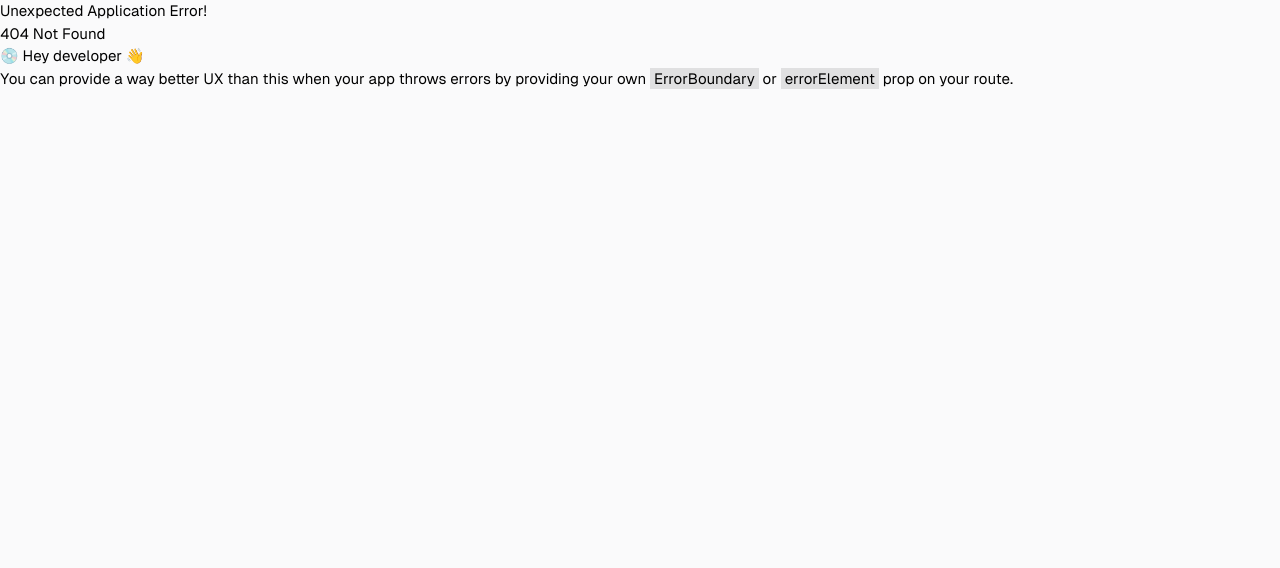
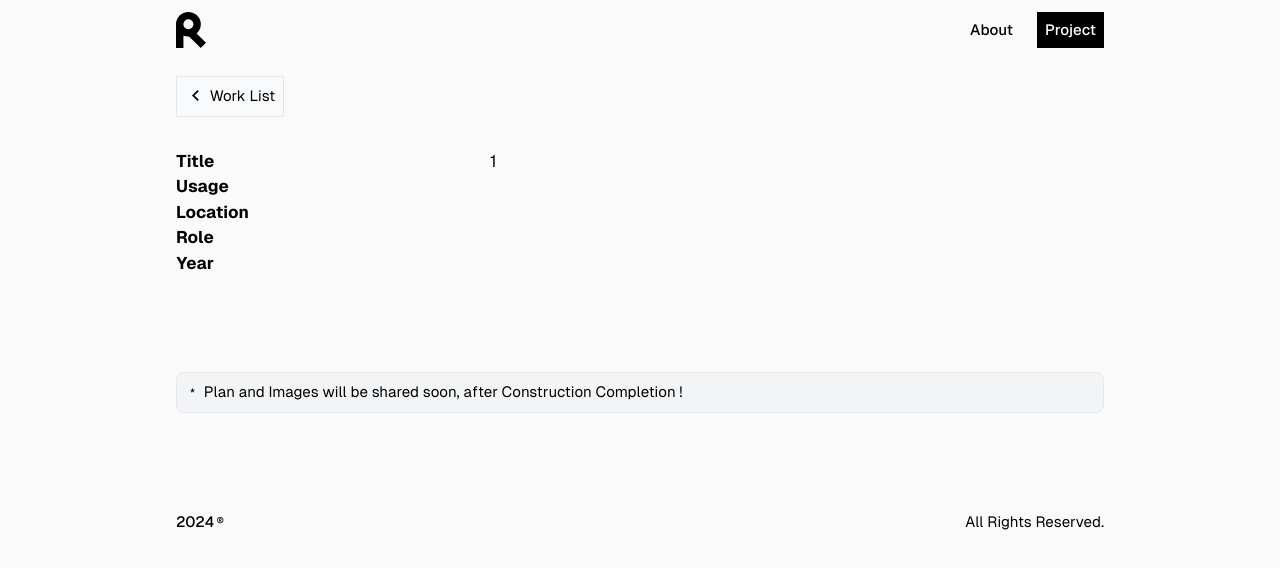
Before and after one commit to olhkyle/radial, a React (Vite) app: page /project/1 in a window 1280 px wide. Before the commit this address had no page. Shown: the top 568 px of the page. Built offline with nearby package versions, Linux system fonts and the light colour scheme.

Commit message:
[FEAT] add project detail

```diff
--- a/src/App.tsx
+++ b/src/App.tsx
@@ -2,9 +2,10 @@ import './styles/font.css';
 import { Global } from '@emotion/react';
 import GlobalStyle from './styles/GlobalStyle';
 import { createBrowserRouter, RouterProvider } from 'react-router-dom';
-import { Home, Project } from './pages';
+import { Home, Project, ProjectDetail } from './pages';
 import { Layout } from './components';
 import route from './constants/route';
+import ProjectLayout from './components/project/ProjectLayout';
 
 const router = createBrowserRouter([
 	{
@@ -17,7 +18,14 @@ const router = createBrowserRouter([
 			},
 			{
 				path: route.PROJECT,
-				element: <Project />,
+				element: <ProjectLayout />,
+				children: [
+					{ index: true, element: <Project /> },
+					{
+						path: `:title`,
+						element: <ProjectDetail />,
+					},
+				],
 			},
 		],
 	},
--- a/src/components/home/FeatureSection.tsx
+++ b/src/components/home/FeatureSection.tsx
@@ -9,15 +9,15 @@ interface Description {
 }
 
 const description: Description[] = [
-	{ date: '2024.09', title: 'PUREDA(on going)', content: 'Interior Design', link: externalLink.pureda },
-	{ date: '2024.04', title: 'Cafe Far *', content: 'Interior Design', link: externalLink.farben },
+	{ date: '2024.09', title: 'Pureda(on going)', content: 'Interior Design', link: externalLink.pureda },
+	{ date: '2024.04', title: 'Cafe Farben', content: 'Interior Design', link: externalLink.farben },
 	{ date: '2024.02', title: 'Obscura Paju Shinsegae Outlet', content: 'Interior Design', link: externalLink.obscura_paju },
 	{ date: '2024.01', title: 'Obscura Suwon Starfield', content: 'Interior Design', link: externalLink.obscura_suwon },
 	{ date: '2024.07', title: 'BaseCampLive', content: 'Web Platform & Admin Service Development', link: externalLink.basecamplive },
-	{ date: '2024.06', title: 'radial', content: 'Established', link: '/' },
+	{ date: '2024.06', title: 'Radial', content: 'Established', link: '/' },
 	{ date: '2023.07', title: 'CBTI', content: 'Web Application UI/UX Design', link: externalLink.cbti },
 	{ date: '2022.02', title: 'DESIGNTHOU', content: 'Architecture Content Platform', link: externalLink.designthou },
-	{ date: '2020.03', title: '🏢', content: 'Architectural / Interior Design' },
+	{ date: '2019.11', title: '🏢', content: 'Architectural / Interior Design' },
 ];
 
 const FeatureSection = () => {
--- /dev/null
+++ b/src/components/project/ProjectLayout.tsx
@@ -0,0 +1,7 @@
+import { Outlet } from 'react-router-dom';
+
+const ProjectLayout = () => {
+	return <Outlet />;
+};
+
+export default ProjectLayout;
--- a/src/components/project/data.ts
+++ b/src/components/project/data.ts
@@ -1,6 +1,13 @@
 import { externalLink } from '../../constants/externalLink';
 
-const devProjects: { title: string; src: string; href: `https://${string}`; completed: boolean }[] = [
+interface DevProject {
+	title: string;
+	src: string;
+	href: `https://${string}`;
+	completed: boolean;
+}
+
+const devProjects: DevProject[] = [
 	{ title: 'tekt.log', src: '/project/craft.png', href: 'https://log.lazykyle.me', completed: false },
 	{ title: 'basecamplive', src: '/project/isometric.webp', href: 'https://bclive.co.kr', completed: true },
 	{ title: 'dta', src: '/project/dta.png', href: 'https://construction-ttax-d7e7d.web.app/', completed: true },
@@ -18,18 +25,135 @@ const devProjects: { title: string; src: string; href: `https://${string}`; comp
 	{ title: 'lcc', src: '/project/lcc.png', href: 'https://first-responsive-web-three.vercel.app/', completed: true },
 ];
 
-const spaceWork: { title: string; href?: `https://${string}`; field: 'Architecture' | 'Interior' | 'Furniture'; year: number }[] = [
-	{ title: 'Pureda(on going)', href: externalLink.pureda, field: 'Interior', year: 2024 },
-	{ title: 'Cafe Far *', href: externalLink.farben, field: 'Interior', year: 2024 },
-	{ title: 'Obscura Paju Shinsegae Outlet', href: externalLink.obscura_paju, field: 'Interior', year: 2024 },
-	{ title: 'Obscura Suwon Starfield', href: externalLink.obscura_suwon, field: 'Interior', year: 2024 },
-	{ title: 'Sinsa-dong 550-18 House Renovation', field: 'Interior', year: 2022 },
-	{ title: 'Bed Side Table, Stool for Personal', field: 'Furniture', year: 2020 },
-	{ title: 'Sinsa-dong Seoul Real Estate', field: 'Interior', year: 2020 },
-	{ title: 'Gangnam Metal Workshop', field: 'Interior', year: 2020 },
-	{ title: 'Banpo Yangseo Village Renovation', field: 'Interior', year: 2019 },
-	{ title: 'Yeonhui-dong House Renovation', field: 'Interior', year: 2019 },
-	{ title: 'Sinsa-dong Myeong-jeong Building Renovation', field: 'Interior', year: 2019 },
+interface SpaceWork {
+	title: string;
+	href?: `https://${string}`;
+	imgSrc?: string | string[];
+	usage: string;
+	role: string;
+	field: 'Architecture' | 'Interior' | 'Furniture';
+	location: string;
+	year: number;
+}
+
+const spaceWork: SpaceWork[] = [
+	{
+		title: 'Pureda(on going)',
+		href: externalLink.pureda,
+		usage: 'Fashion Store',
+		role: 'Design / PM / CM',
+		field: 'Interior',
+		location: 'Seoul',
+		year: 2024,
+	},
+	{
+		title: 'Farben',
+		href: externalLink.farben,
+		imgSrc: '/project/design/2024/farben-plan.png',
+		usage: 'Cafe',
+		role: 'Design(SD,DD)',
+		field: 'Interior',
+		location: 'Seoul',
+		year: 2024,
+	},
+	{
+		title: 'Obscura Paju Shinsegae Outlet',
+		href: externalLink.obscura_paju,
+		imgSrc: [
+			'/project/design/2024/paju-plan.png',
+			'/project/design/2024/paju-furnitures.png',
+			'/project/design/2024/paju-elev1.jpg',
+			'/project/design/2024/paju-elev2.png',
+			'/project/design/2024/paju-elev3.png',
+			'/project/design/2024/paju-iso.png',
+		],
+		usage: 'Fashion Store',
+		role: 'Design / PM / CM',
+		field: 'Interior',
+		location: 'Paju',
+		year: 2024,
+	},
+	{
+		title: 'Obscura Suwon Starfield',
+		href: externalLink.obscura_suwon,
+		imgSrc: ['/project/design/2024/suwon-plan.png', '/project/design/2024/suwon-elev.jpg'],
+		usage: 'Fashion Store',
+		role: 'Design(SD / DD / C.DOC) / PM / CM',
+		field: 'Interior',
+		location: 'Suwon',
+		year: 2024,
+	},
+	{
+		title: 'Sinsa-dong 550-18 House Renovation',
+		imgSrc: '/project/design/2022/2022-1.png',
+		usage: 'Housing',
+		role: 'Design',
+		field: 'Interior',
+		location: 'Seoul',
+		year: 2022,
+	},
+	{
+		title: 'Bed Side Table, Stool for Personal',
+		imgSrc: [
+			'/project/design/2020/stool with bedside table.jpg',
+			'/project/design/2020/bedside table-1.JPG',
+			'/project/design/2020/bedside table-2.jpg',
+			'/project/design/2020/stool-4.jpg',
+			'/project/design/2020/stool-6.jpg',
+			'/project/design/2020/stool-7.jpg',
+		],
+		usage: 'Furniture',
+		role: 'Design / HandCraft',
+		field: 'Furniture',
+		location: 'Seoul',
+		year: 2020,
+	},
+	{
+		title: 'Sinsa-dong Seoul Real Estate Office',
+		imgSrc: '/project/design/2020/2020-2.png',
+		usage: 'Office',
+		role: 'Design',
+		field: 'Interior',
+		location: 'Seoul',
+		year: 2020,
+	},
+	{
+		title: 'Gangnam Metal Workshop',
+		imgSrc: '/project/design/2020/2020-1.png',
+		usage: 'Office/Workshop',
+		role: 'Design',
+		field: 'Interior',
+		location: 'Seoul',
+		year: 2020,
+	},
+	{
+		title: 'Banpo Yangseo Village Renovation',
+		imgSrc: '/project/design/2019/2019-3.png',
+		usage: 'Housing',
+		role: 'Design',
+		field: 'Interior',
+		location: 'Seoul',
+		year: 2019,
+	},
+	{
+		title: 'Yeonhui-dong House Renovation',
+		imgSrc: '/project/design/2019/2019-2.png',
+		usage: 'Housing',
+		role: 'Design',
+		field: 'Interior',
+		location: 'Seoul',
+		year: 2019,
+	},
+	{
+		title: 'Sinsa-dong Myeong-jeong Building Renovation',
+		imgSrc: '/project/design/2019/2019-1.png',
+		usage: 'Housing',
+		role: 'Design',
+		field: 'Interior',
+		location: 'Seoul',
+		year: 2019,
+	},
 ];
 
+export type { DevProject, SpaceWork };
 export { devProjects, spaceWork };
--- a/src/constants/route.ts
+++ b/src/constants/route.ts
@@ -1,6 +1,7 @@
 const route = {
 	HOME: '/',
 	PROJECT: '/project',
+	PROJECT_DETAIL: '/project/:title',
 } as const;
 
 export default route;
--- a/src/pages/Home.tsx
+++ b/src/pages/Home.tsx
@@ -6,7 +6,6 @@ const Home = () => {
 		<Container>
 			<IntroduceSection />
 			<FeatureSection />
-			{/* <SkillSection /> */}
 			<ContactSection />
 		</Container>
 	);
--- a/src/pages/Project.tsx
+++ b/src/pages/Project.tsx
@@ -1,22 +1,21 @@
+import { useState } from 'react';
 import { Link } from 'react-router-dom';
 import styled from '@emotion/styled';
 import { LazyImage } from '../components';
 import { devProjects, spaceWork } from '../components/project/data';
-import { useState } from 'react';
 
 const Project = () => {
-	const [tab, setTab] = useState<'space' | 'dev'>('space');
+	const [tab, setTab] = useState<'space' | 'dev'>('dev');
 
 	return (
 		<Container>
-			<Notice>﹡ We Are Going to Share More Projects Soon!</Notice>
-
+			<Notice>﹡ We are going to share more projects soon!</Notice>
 			<Tabs>
+				<Tab type="button" id="dev" current={tab === 'dev'} onClick={() => setTab('dev')}>
+					Dev
+				</Tab>
 				<Tab type="button" id="space" current={tab === 'space'} onClick={() => setTab('space')}>
 					Space
-				</Tab>
-				<Tab type="button" id="dev" current={tab === 'dev'} onClick={() => setTab('dev')}>
-					Dev
 				</Tab>
 			</Tabs>
 			{tab === 'dev' && (
@@ -32,12 +31,10 @@ const Project = () => {
 			)}
 			{tab === 'space' && (
 				<SpaceWork>
-					{spaceWork.map(({ title, href, year }) => (
-						<div>
+					{spaceWork.map(({ title, year }) => (
+						<div key={title}>
 							<span>{year}</span>
-							<Link to={href ?? '#'} target="_blank">
-								{title}
-							</Link>
+							<Link to={`/project/${title}`}>{title}</Link>
 						</div>
 					))}
 				</SpaceWork>
@@ -74,7 +71,7 @@ const Tab = styled.button<{ current: boolean }>`
 	font-weight: var(--fw-bold);
 	color: ${({ current }) => (current ? 'var(--white)' : 'var(--black)')};
 	background-color: ${({ current }) => current && 'var(--black)'};
-	border-radius: var(--radius-s);
+	border-radius: var(--radius-xs);
 `;
 
 const Grid = styled.div`
@@ -98,7 +95,6 @@ const ImageLink = styled(Link)`
 	justify-content: center;
 	align-items: center;
 	width: 100%;
-	/* min-height: 200px; */
 	border: 1px solid var(--greyOpacity300);
 	object-fit: cover;
 
@@ -165,6 +161,11 @@ const SpaceWork = styled.div`
 
 	a {
 		font-weight: var(--fw-bold);
+		transition: color 0.15s ease-in-out;
+	}
+
+	a:hover {
+		color: var(--grey500);
 	}
 `;
 
--- /dev/null
+++ b/src/pages/ProjectDetail.tsx
@@ -0,0 +1,113 @@
+import styled from '@emotion/styled';
+import { RiArrowLeftSLine } from 'react-icons/ri';
+import { Link, useParams } from 'react-router-dom';
+import { spaceWork } from '../components/project/data';
+import { LazyImage } from '../components';
+
+const ProjectDetail = () => {
+	const { title } = useParams();
+
+	const detailData = spaceWork.find(work => work.title === title);
+
+	return (
+		<div>
+			<GoBackLink to="/project">
+				<RiArrowLeftSLine size="21" color="black" />
+				Work List
+			</GoBackLink>
+			<Header>
+				<Flex>
+					<dt>Title</dt>
+					<dd>{title}</dd>
+				</Flex>
+
+				<Flex>
+					<dt>Usage</dt>
+					<dd>{detailData?.usage}</dd>
+				</Flex>
+				<Flex>
+					<dt>Location</dt>
+					<dd>{detailData?.location}</dd>
+				</Flex>
+				<Flex>
+					<dt>Role</dt>
+					<dd>{detailData?.role}</dd>
+				</Flex>
+				<Flex>
+					<dt>Year</dt>
+					<dd>{detailData?.year}</dd>
+				</Flex>
+			</Header>
+			<Body>
+				{Array.isArray(detailData?.imgSrc) ? (
+					detailData?.imgSrc.map(image => <LazyImage key={image} src={image} alt={image} width={'100%'} height={'100%'} />)
+				) : detailData?.imgSrc ? (
+					<LazyImage src={detailData?.imgSrc!} alt={detailData?.imgSrc!} width={'100%'} height={'100%'} />
+				) : (
+					<EmptyImageMessage>﹡ Plan and Images will be shared soon, after Construction Completion !</EmptyImageMessage>
+				)}
+			</Body>
+		</div>
+	);
+};
+
+const GoBackLink = styled(Link)`
+	display: inline-flex;
+	gap: 4px;
+	padding: calc(var(--padding-container-mobile) * 0.5);
+	color: var(--black);
+	background-color: var(--grey50);
+	border: 1px solid var(--grey200);
+
+	&:hover {
+		background-color: var(--grey100);
+	}
+`;
+
+const Header = styled.dl`
+	display: flex;
+	flex-direction: column;
+	margin-top: 32px;
+
+	dt {
+		min-width: 100px;
+
+		font-size: var(--fz-p);
+		font-weight: var(--fw-bold);
+
+		@media screen and (min-width: 640px) {
+			min-width: 250px;
+			font-size: var(--fz-h7);
+		}
+	}
+
+	dd {
+		font-size: var(--fz-p);
+
+		@media screen and (min-width: 640px) {
+			font-size: var(--fz-h7);
+		}
+	}
+`;
+
+const Flex = styled.div`
+	display: flex;
+	gap: 64px;
+`;
+
+const EmptyImageMessage = styled.p`
+	margin-top: 64px;
+	padding: calc(var(--padding-container-mobile) * 0.5);
+	background-color: var(--grey100);
+	border: 1px solid var(--grey200);
+	border-radius: var(--radius-s);
+`;
+
+const Body = styled.div`
+	display: flex;
+	flex-direction: column;
+	gap: 16px;
+	margin: 32px 0 64px;
+`;
+
+export default ProjectDetail;
--- a/src/pages/index.ts
+++ b/src/pages/index.ts
@@ -1,3 +1,4 @@
 export { default as Home } from './Home';
 export { default as About } from './About';
 export { default as Project } from './Project';
+export { default as ProjectDetail } from './ProjectDetail';
```
